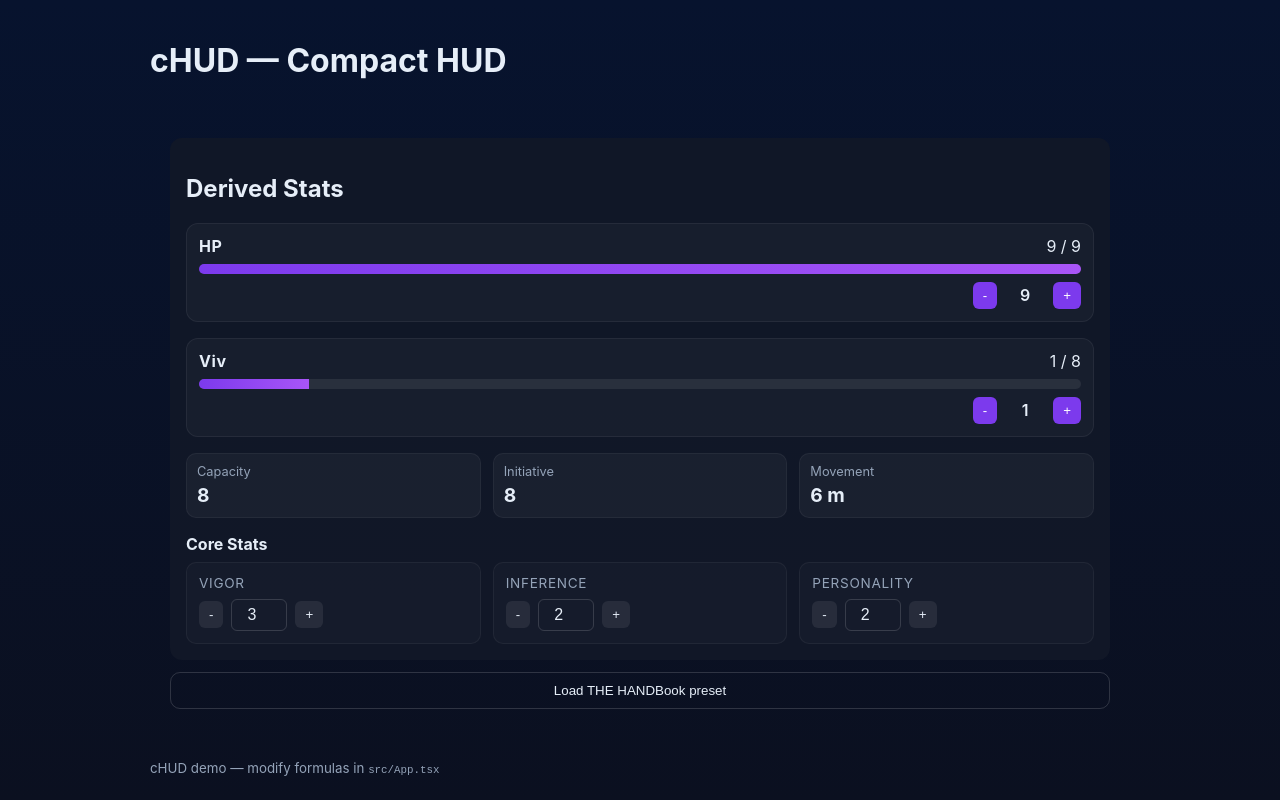
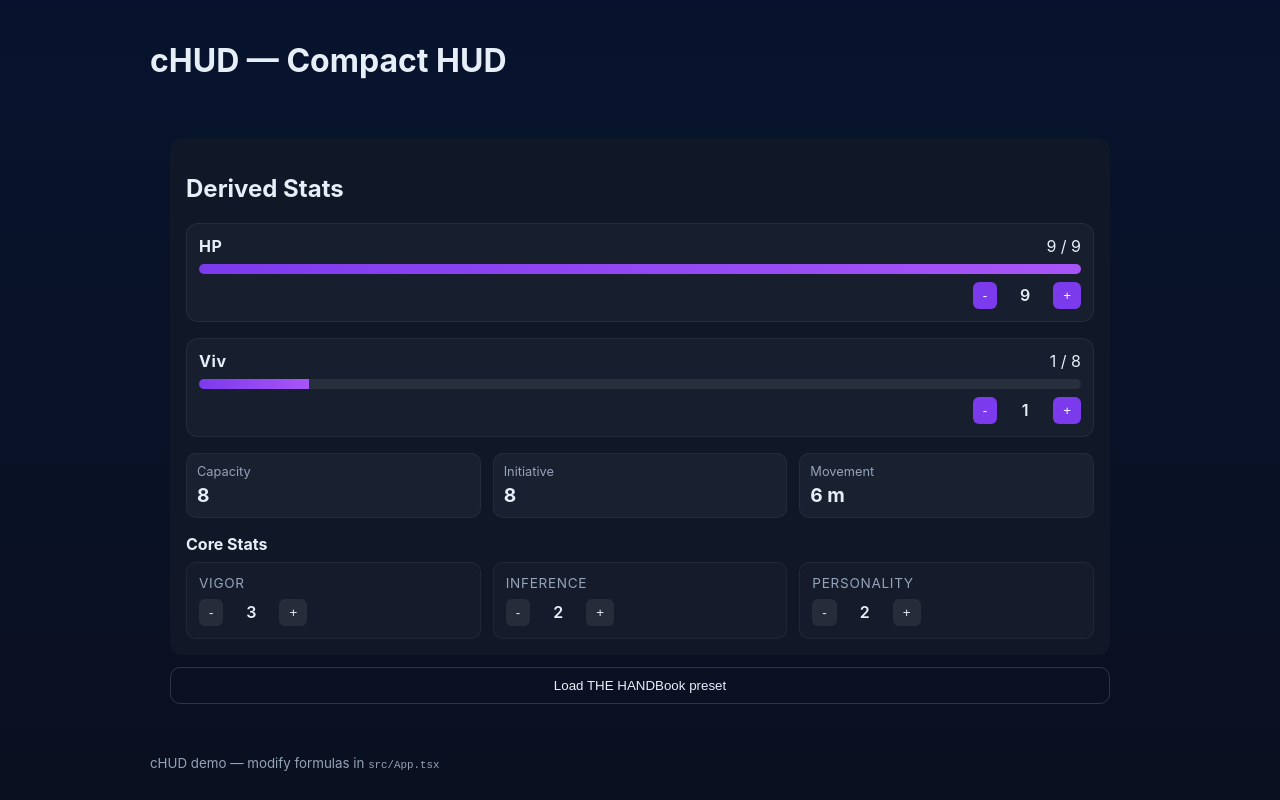
Before and after one commit to shogmssometimes/chud, a React (Vite) app: page / in a window 1280 px wide. Built offline with nearby package versions, Linux system fonts and the light colour scheme.

Commit message:
Core stats: use only +/- controls

```diff
--- a/src/components/DerivedStatsPanel.tsx
+++ b/src/components/DerivedStatsPanel.tsx
@@ -99,13 +99,7 @@ export default function DerivedStatsPanel({
                 <span className="core-label">{label}</span>
                 <div className="core-controls">
                   <button onClick={() => onCoreChange(key, Math.max(0, core[key] - 1))}>-</button>
-                  <input
-                    type="number"
-                    value={core[key]}
-                    min={0}
-                    max={30}
-                    onChange={(e) => onCoreChange(key, Number(e.target.value || 0))}
-                  />
+                  <span className="core-value">{core[key]}</span>
                   <button onClick={() => onCoreChange(key, core[key] + 1)}>+</button>
                 </div>
               </div>
--- a/src/styles.css
+++ b/src/styles.css
@@ -37,7 +37,7 @@ body{
 .core-label{font-size:0.85rem;color:var(--muted);text-transform:uppercase;letter-spacing:0.05em}
 .core-controls{display:flex;align-items:center;gap:8px}
 .core-controls button{background:rgba(255,255,255,0.08);color:var(--text);border:none;padding:6px 10px;border-radius:6px;cursor:pointer}
-.core-controls input{width:56px;padding:6px;border-radius:6px;border:1px solid rgba(255,255,255,0.15);background:transparent;color:var(--text);text-align:center;font-size:1rem}
+.core-controls .core-value{min-width:40px;text-align:center;font-weight:600;font-size:1rem}
 .counter-controls{display:flex;align-items:center;gap:8px}
 .counter-controls.inline{justify-content:flex-end}
 .counter-controls button{background:var(--accent);color:white;border:none;padding:6px 10px;border-radius:6px;cursor:pointer}
```
